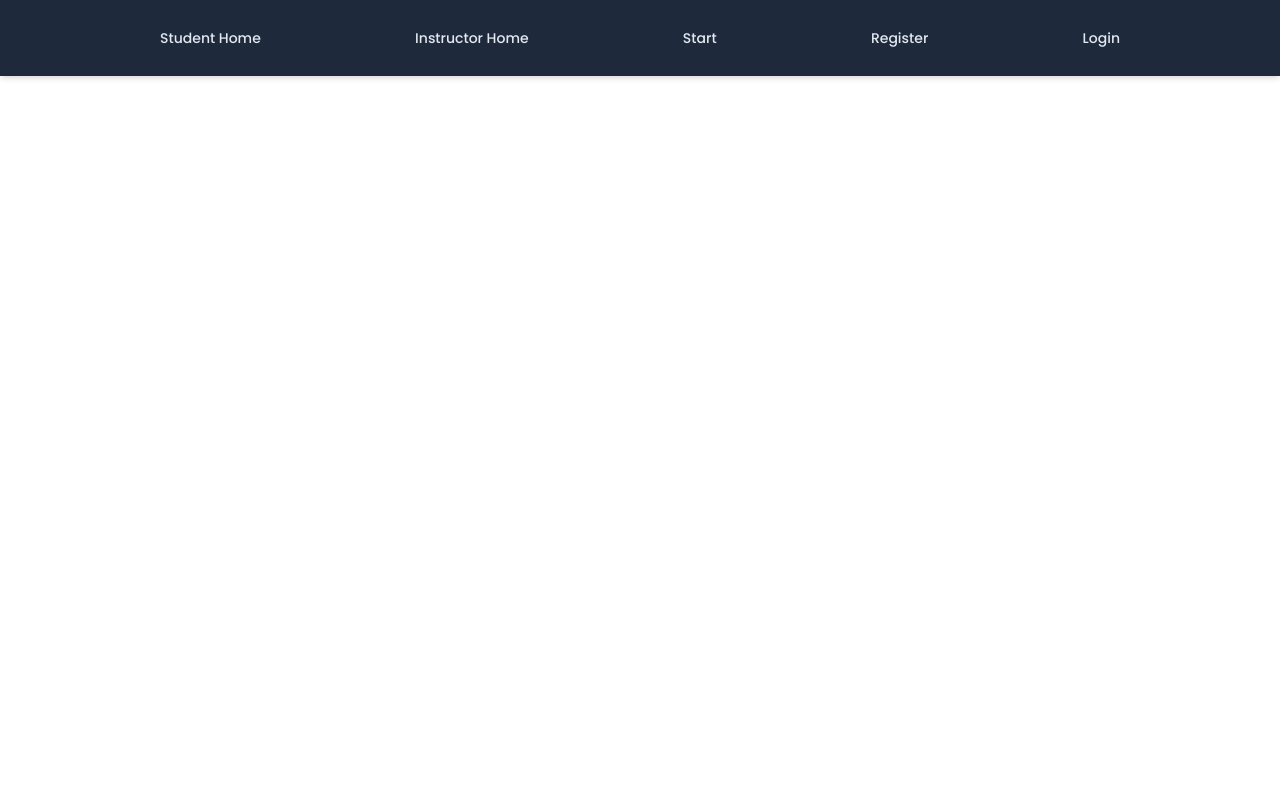
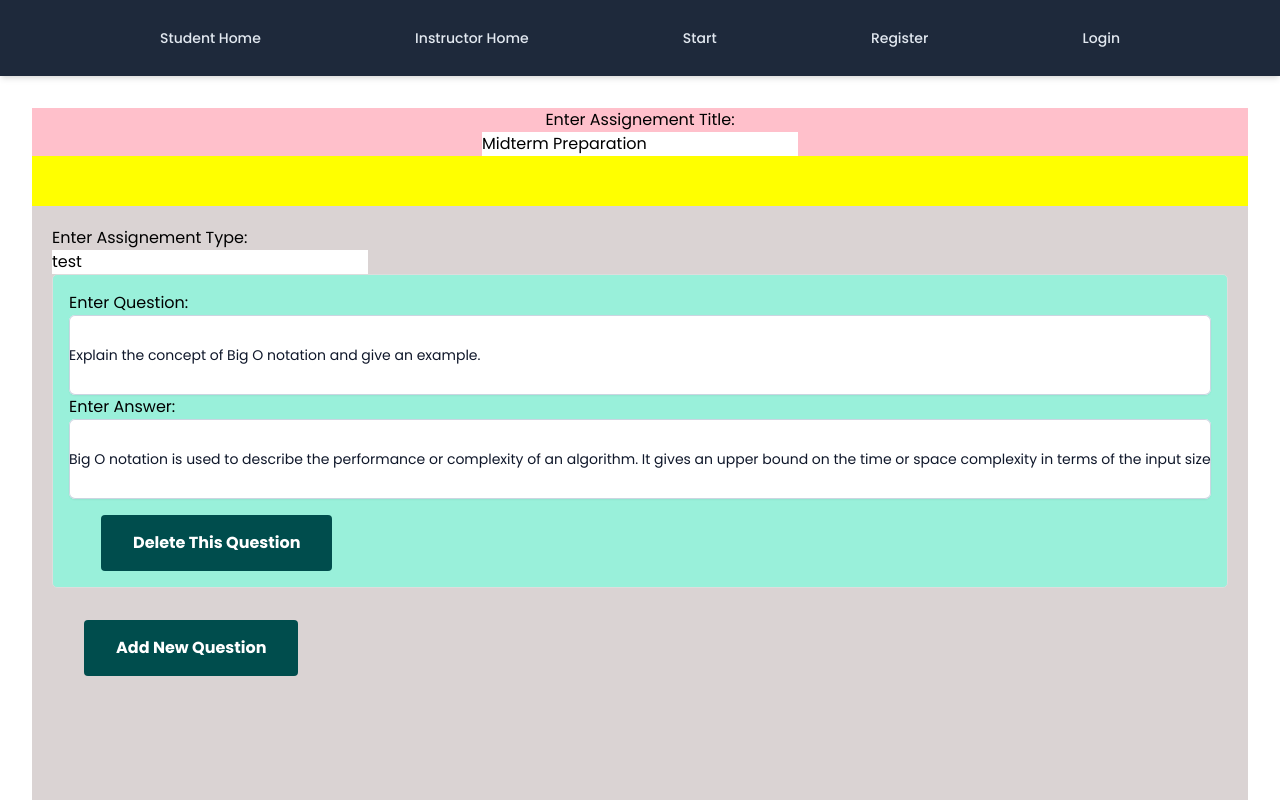
Before and after one commit to CL-17656/CS520_Front, a Vue app: page /createassignment in a window 1280 px wide. Shown: the top 800 px of the page. Built offline with nearby package versions, Linux system fonts and the light colour scheme.

Commit message:
Add Create Assignment View

```diff
--- a/src/router/index.js
+++ b/src/router/index.js
@@ -7,6 +7,7 @@ import CoursePageView from '../views/CoursePageView.vue'
 import StartView from '@/views/Auth/StartView.vue'
 import AssignmentPageView from '../views/AssignmentPageView.vue'
 import StatisticPageView from '../views/StatisticPageView.vue'
+import CreateAssignmentView from '@/views/CreateAssignmentView.vue'
 const router = createRouter({
   history: createWebHistory(import.meta.env.BASE_URL),
   routes: [
@@ -43,6 +44,12 @@ const router = createRouter({
       props: true
     },
     {
+      path: '/createassignment',
+      name: 'createassignment',
+      component:CreateAssignmentView,
+      props: true
+    },
+    {
       path: '/instructor',
       name: 'instructorhome',
       component: InstructorHomeView,
--- /dev/null
+++ b/src/views/CreateAssignmentView.vue
@@ -0,0 +1,160 @@
+<script setup>
+import { ref, computed } from 'vue';
+import { reactive } from 'vue';
+import { useRoute, useRouter } from 'vue-router';
+
+const route = useRoute();
+const router = useRouter();
+const course = route.params.course; // Access the passed course from the route params
+
+// If the course parameter is an object passed via `props`, you may need to convert it into a usable format.
+const courseDetails = computed(() => {
+  return typeof course === 'string' ? JSON.parse(course) : course;
+});
+
+// Example questions data
+const assignmentDetail = reactive(
+  {
+    type: "test",
+    name: "Midterm Preparation",
+    grade: "100",
+    isGrade: true,
+    questions:[{question: "Explain the concept of Big O notation and give an example.",
+    sampleResponse:
+      "Big O notation is used to describe the performance or complexity of an algorithm. It gives an upper bound on the time or space complexity in terms of the input size. For example, if an algorithm has a time complexity of O(n), it means the runtime grows linearly with the input size."
+  },]}
+);
+
+//Add a new question
+function addNewQueston()
+{
+    assignmentDetail.questions.push({question: "", sampleResponse: "",});
+    console.log(assignmentDetail.questions);
+}
+
+//This button appears below each question, clicking it deletes the question
+function removeQuestion(key)
+{
+    assignmentDetail.questions.splice(key, 1);
+    console.log(assignmentDetail.questions[key])
+}
+
+//Save and submit the data using api, currently not implemented
+function submit()
+{
+    console.log(assignmentDetail)
+}
+</script>
+
+<template>
+    <div class="assignmentpage">
+        <form @submit.prevent="submit" class="w-1/1 mx-auto space-y-6">
+        <div class="assignmentbox">
+            <div class="question">Enter Assignement Title: </div>
+            <input type="title" placeholder="Enter Assignment Title:" v-model="assignmentDetail.name"/>
+        <div class="display-bar">
+        </div>
+
+        <div class="question-box">
+            <div class="question">Enter Assignement Type: </div>
+            <input type="title" placeholder="Enter Assignment Type" v-model="assignmentDetail.type"/>
+            <div class="assignment-scroll-bar">
+                <li class="question-entry" v-for="(entry, index) in assignmentDetail.questions"
+            :key="index">
+                    <div class="question">Enter Question:</div>
+                    <input type="text" placeholder="Enter Question" v-model="entry.question"/>
+                    <div class="question">Enter Answer: </div>
+                    <input type="text" placeholder="Enter Answer" v-model="entry.sampleResponse"/>
+                    <button class="questionBtn" @click="removeQuestion(index)">Delete This Question</button>
+                </li>
+                <div>
+                    <button class="questionBtn" @click="addNewQueston">Add New Question</button>
+                </div>
+            </div>
+        </div>
+        </div>
+        <button class="questionBtn">Save adn Submit</button>
+        </form>
+    </div>
+</template>
+
+<style scoped>
+.assignmentpage {
+    padding: 2rem;
+}
+
+.title {
+    font-size: 2rem;
+    margin-bottom: 1.5rem;
+    flex-shrink: 0;
+}
+.assignmentbox{
+    width:100%;
+    background-color: pink;
+    display: flex;
+    flex-direction: column;
+    align-items: center;
+    justify-content: center;
+
+}
+.display-bar{
+    width: 100%;
+    height: 50px;
+    background-color: yellow;
+    display: flex;
+    flex-direction: row;
+    align-items: center;
+    justify-content: space-between; /* Ensure proper spacing between elements */
+    padding: 0 1rem; /* Add some padding for better layout */
+    box-sizing: border-box; /* Include padding in the element's width */
+}
+.question-box {
+    border-color: 100px black;
+    padding: 20px;
+    width: 100%;
+    height: 1000px;
+    background-color: rgb(218, 211, 211);
+    margin: auto;
+    overflow: scroll;
+    scrollbar-color: yellow;
+    scrollbar-width: thin;
+}
+
+/* .assignment-scroll-bar{
+
+} */
+
+button {
+  background-color: #004d4d;
+  color: #fff;
+  border: none;
+  border-radius: 4px;
+  cursor: pointer;
+  margin-top: 0.5rem;
+}
+
+.questionBtn {
+  margin-left: 2rem;
+  padding: 1rem 2rem;
+  margin-top: 1rem;
+  font-weight: bold;
+  font-size: 1rem;
+}
+
+li {
+  background-color: #99f0da;
+  padding: 1rem;
+  border: 1px solid #ddd;
+  margin-bottom: 1rem;
+  border-radius: 5px;
+  list-style: none;
+}
+
+input[type="text"] {
+  padding: 0; /* Removes extra space inside the input */
+  margin: 0;  /* Removes extra space outside the input */
+  height: 80px;
+  width: 100%; /* Ensures the input takes the full width of the container */
+  box-sizing: border-box; /* Ensures padding and border are included in the total width */
+}
+</style>
```
